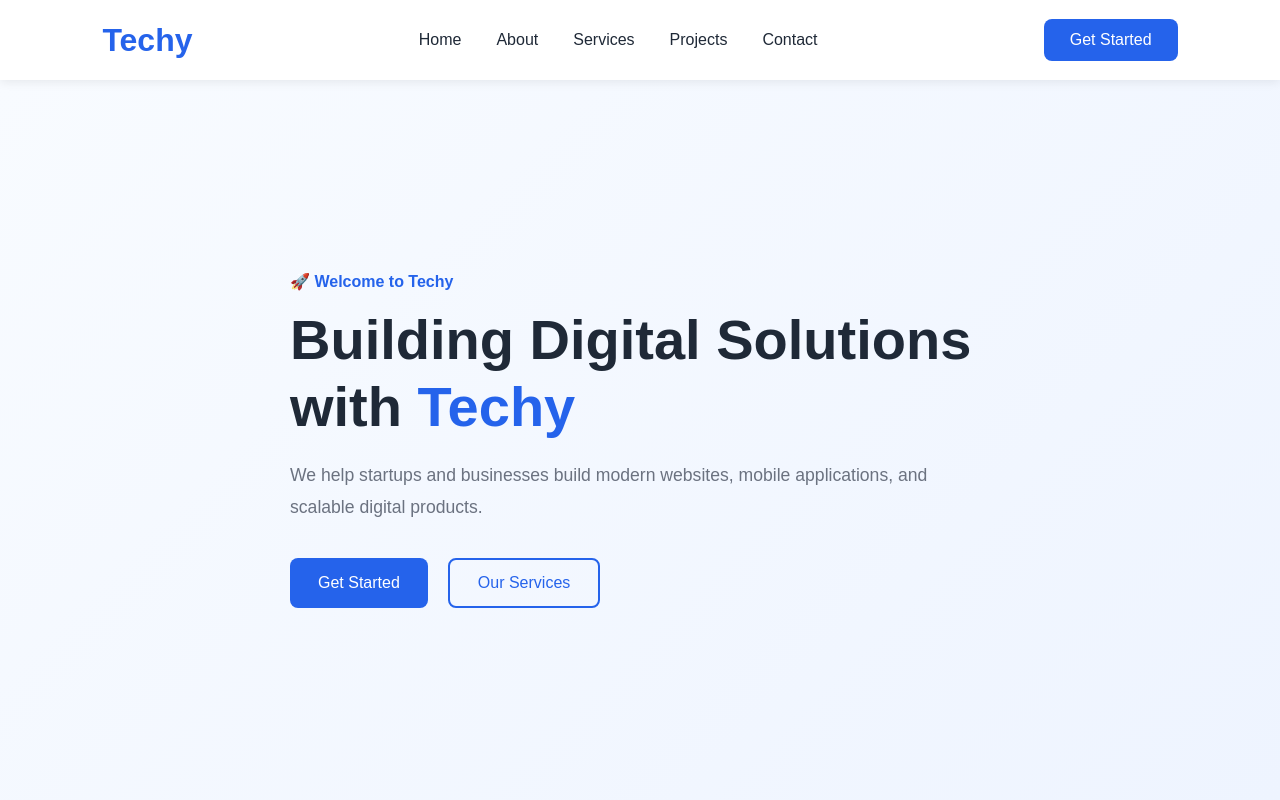
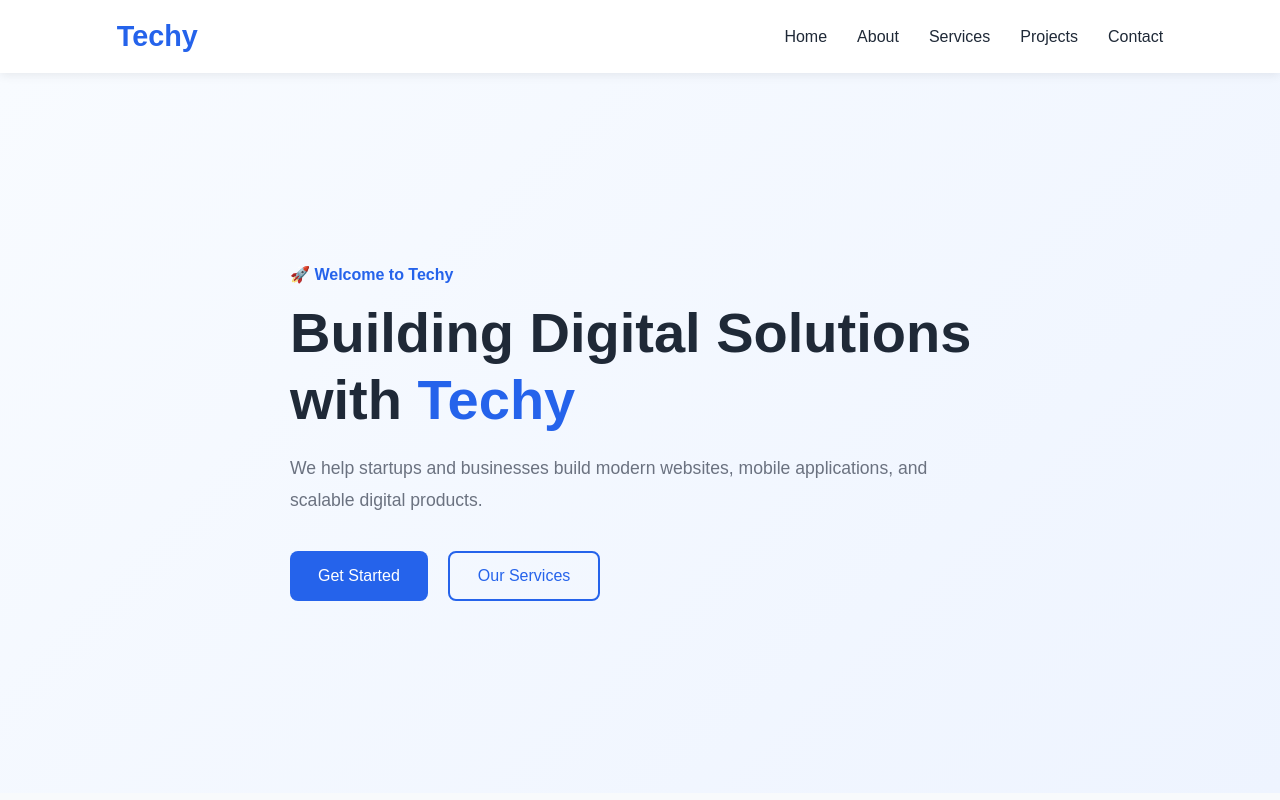
Before and after one commit to srikesh15/techy-website, a React app: page / in a window 1280 px wide. Shown: the top 800 px of the page. Built offline with nearby package versions, Linux system fonts and the light colour scheme; the HTML template or start-up script is replaced by a standard one.

Commit message:
Navbar responsiveness for mobile added, navigations to each section on clicking navbar

```diff
--- a/src/components/home/Hero.jsx
+++ b/src/components/home/Hero.jsx
@@ -2,7 +2,7 @@ import "./Hero.css";
 
 function Hero() {
   return (
-    <section className="hero">
+    <section id="home" className="hero">
       <div className="hero-content">
         <p className="hero-tag">🚀 Welcome to Techy</p>
 
--- a/src/components/layout/Navbar.css
+++ b/src/components/layout/Navbar.css
@@ -1,55 +1,107 @@
-/* Navbar */
 .navbar {
-  height: 80px;
-  padding: 0 8%;
-  display: flex;
-  justify-content: space-between;
-  align-items: center;
-  background: white;
+  width: 100%;
+  background: #ffffff;
   box-shadow: 0 2px 10px rgba(0, 0, 0, 0.08);
+
   position: sticky;
   top: 0;
+
   z-index: 1000;
 }
 
-/* Logo */
-.logo h2 {
-  color: #2563eb;
-  font-size: 2rem;
-  cursor: pointer;
+.navbar-container {
+  max-width: 1200px;
+  margin: 0 auto;
+  padding: 20px 6%;
+
+  display: flex;
+  align-items: center;
+  justify-content: space-between;
 }
 
-/* Navigation */
-.nav-links {
-  display: flex;
-  gap: 35px;
-  list-style: none;
+.navbar-logo {
+  color: #2563eb;
+  text-decoration: none;
+  font-size: 1.8rem;
+  font-weight: 700;
 }
 
-.nav-links a {
+.navbar-links {
+  display: flex;
+  align-items: center;
+  gap: 30px;
+}
+
+.navbar-links a {
+  color: #1f2937;
   text-decoration: none;
-  color: #1f2937;
   font-size: 1rem;
   font-weight: 500;
-  transition: 0.3s;
+  transition: color 0.3s ease;
 }
 
-.nav-links a:hover {
+.navbar-links a:hover {
   color: #2563eb;
 }
 
-/* Button */
-.nav-btn {
-  background: #2563eb;
-  color: white;
+/* Hamburger */
+
+.menu-toggle {
+  display: none;
+
+  background: transparent;
   border: none;
-  padding: 12px 26px;
-  border-radius: 8px;
-  font-size: 1rem;
+
   cursor: pointer;
-  transition: 0.3s;
+
+  font-size: 1.8rem;
+  color: #1f2937;
 }
 
-.nav-btn:hover {
-  background: #1d4ed8;
+/* =========================
+   MOBILE
+========================= */
+
+@media (max-width: 768px) {
+  .navbar-container {
+    padding: 18px 6%;
+  }
+
+  .menu-toggle {
+    display: block;
+  }
+
+  .navbar-links {
+    display: none;
+
+    position: absolute;
+
+    top: 100%;
+    left: 0;
+
+    width: 100%;
+
+    background: #ffffff;
+
+    flex-direction: column;
+    align-items: center;
+
+    gap: 0;
+
+    padding: 15px 0;
+
+    box-shadow: 0 5px 15px rgba(0, 0, 0, 0.1);
+  }
+
+  .navbar-links.active {
+    display: flex;
+  }
+
+  .navbar-links a {
+    width: 100%;
+
+    text-align: center;
+
+    padding: 14px 0;
+  }
 }
--- a/src/components/layout/Navbar.jsx
+++ b/src/components/layout/Navbar.jsx
@@ -1,51 +1,53 @@
+import { useState } from "react";
 import "./Navbar.css";
 
 function Navbar() {
+  const [menuOpen, setMenuOpen] = useState(false);
 
-
-const navItems = [
-  {
-    id: 1,
-    title: "Home",
-    link: "#",
-  },
-  {
-    id: 2,
-    title: "About",
-    link: "#",
-  },
-  {
-    id: 3,
-    title: "Services",
-    link: "#",
-  },
-  {
-    id: 4,
-    title: "Projects",
-    link: "#",
-  },
-  {
-    id: 5,
-    title: "Contact",
-    link: "#",
-  },
-];
+  const closeMenu = () => {
+    setMenuOpen(false);
+  };
 
   return (
     <nav className="navbar">
-      <div className="logo">
-        <h2>Techy</h2>
+      <div className="navbar-container">
+        <a href="#home" className="navbar-logo" onClick={closeMenu}>
+          Techy
+        </a>
+
+        <button
+          className="menu-toggle"
+          onClick={() => setMenuOpen(!menuOpen)}
+          aria-label="Toggle navigation menu"
+          aria-expanded={menuOpen}
+        >
+          <span></span>
+          <span></span>
+          <span></span>
+        </button>
+
+        <div className={`navbar-links ${menuOpen ? "active" : ""}`}>
+          <a href="#home" onClick={closeMenu}>
+            Home
+          </a>
+
+          <a href="#about" onClick={closeMenu}>
+            About
+          </a>
+
+          <a href="#services" onClick={closeMenu}>
+            Services
+          </a>
+
+          <a href="#projects" onClick={closeMenu}>
+            Projects
+          </a>
+
+          <a href="#contact" onClick={closeMenu}>
+            Contact
+          </a>
+        </div>
       </div>
-
-      <ul className="nav-links">
-        {navItems.map((item) => (
-          <li key={item.id}>
-            <a href={item.link}>{item.title}</a>
-          </li>
-        ))}
-      </ul>
-
-      <button className="nav-btn">Get Started</button>
     </nav>
   );
 }
--- a/src/index.css
+++ b/src/index.css
@@ -24,3 +24,7 @@ img {
   max-width: 100%;
   display: block;
 }
+
+section {
+  scroll-margin-top: 80px;
+}
```
